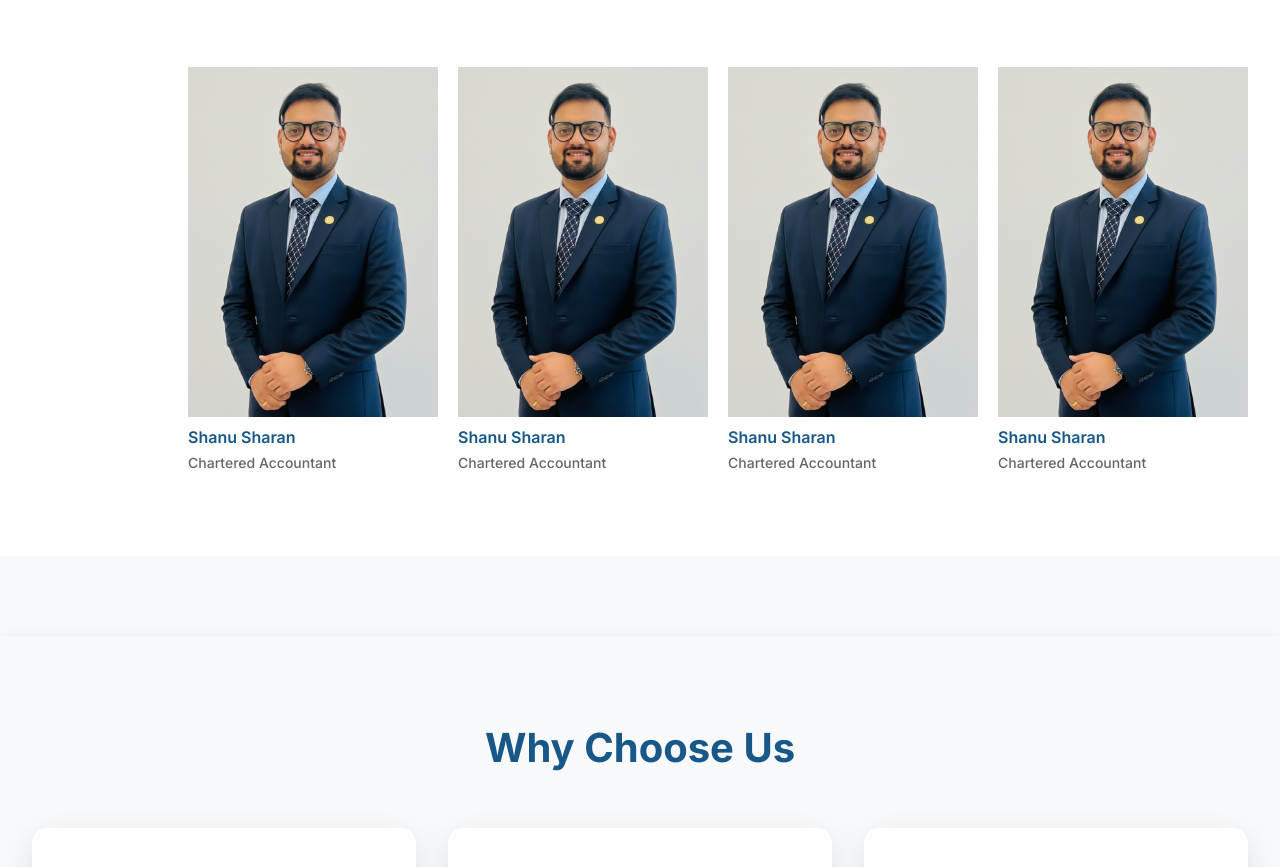
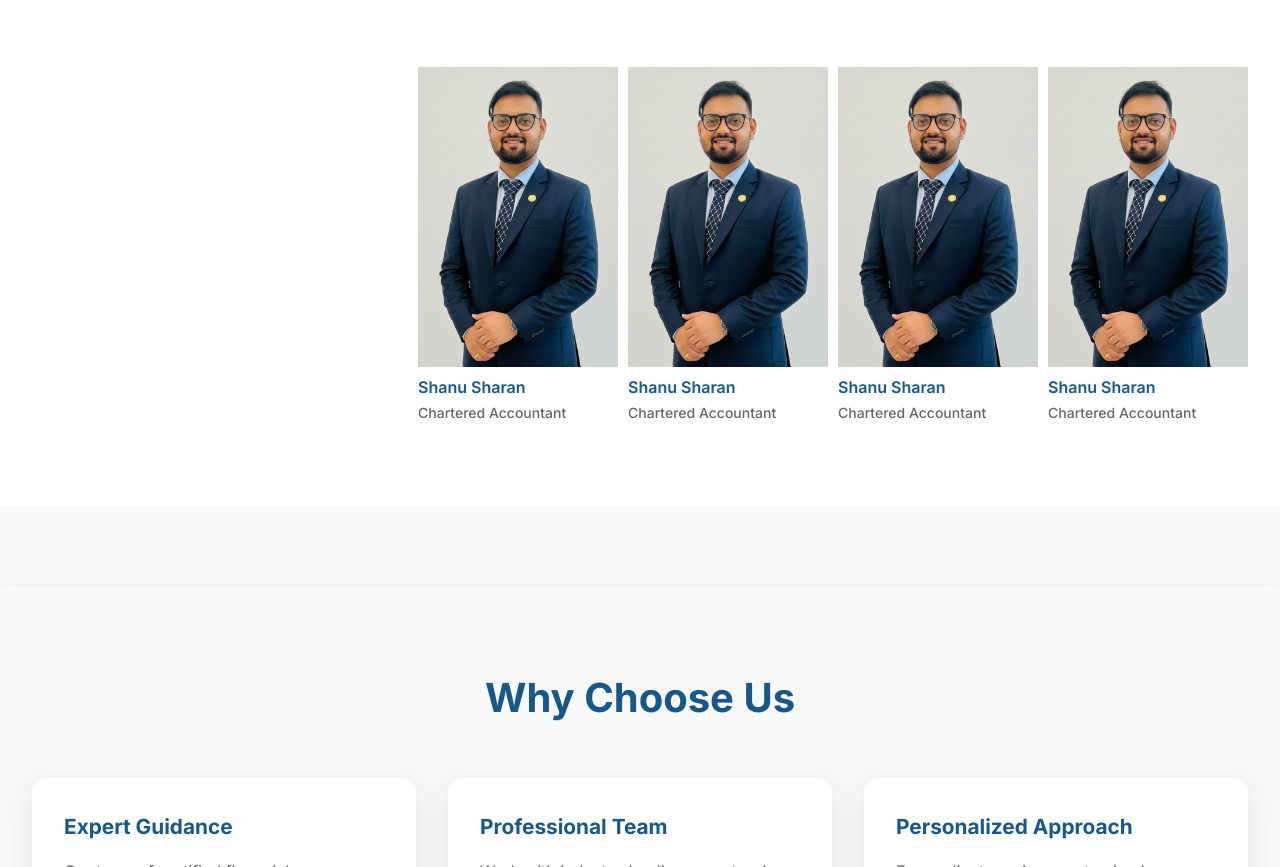
Before and after one commit to gauravranjan63/cashanu, a plain HTML site: page index.html in a window 1280 px wide. Shown: the part 3415-4282 px from the top of the page. Drawn offline with Linux system fonts and the light colour scheme.

Commit message:
Add files via upload

```diff
--- a/style.css
+++ b/style.css
@@ -433,7 +433,7 @@ body {
         .team-images-section {
       display: flex;
   flex-direction: row;
-  gap: 20px;
+  gap: 10px;
   align-content: flex-end;
   width: 100%;
   justify-content: end;
@@ -441,11 +441,11 @@ body {
         }
 
       .team-card{
-        width: 250px;
+        width: 200px;
       }
       .team-card img{
-        width: 250px;
-        height: 350px;
+        width: 200px;
+        height: 300px;
         object-fit: cover;
       }
        .team-card p{
```
